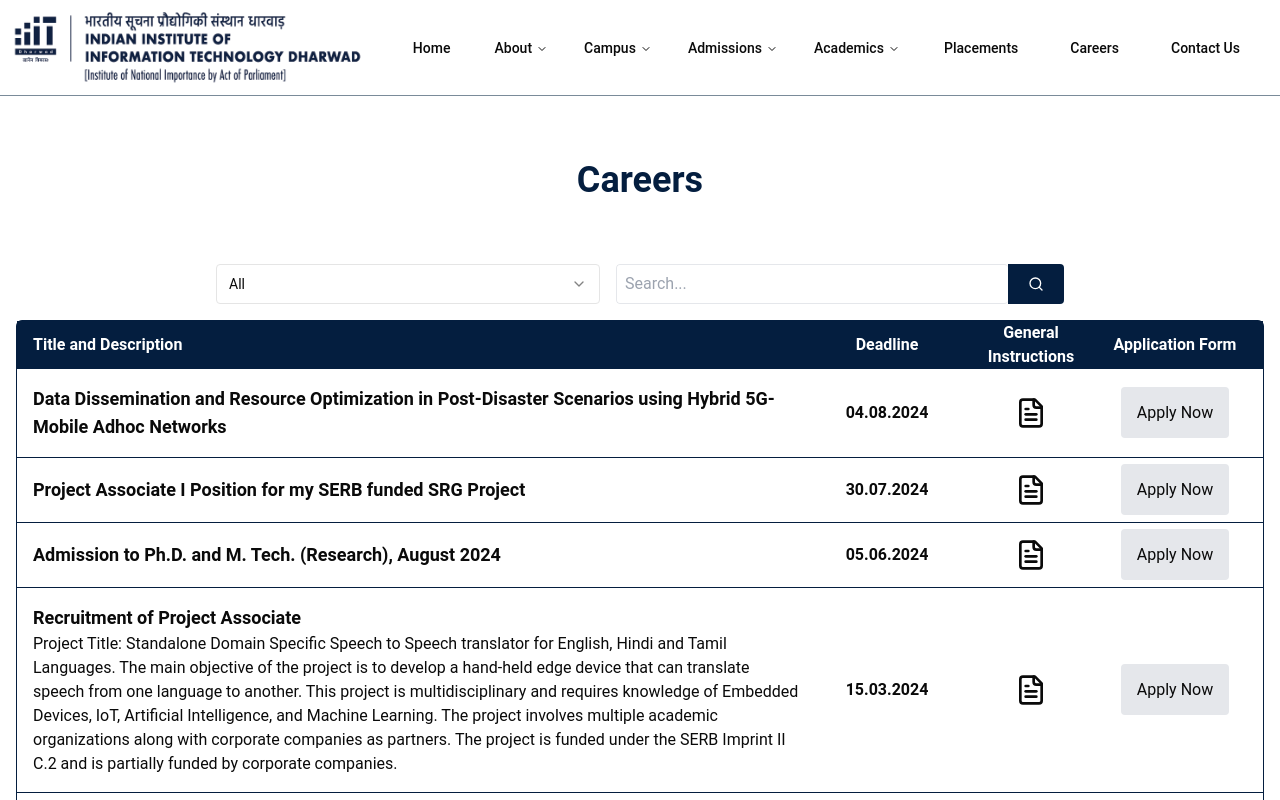
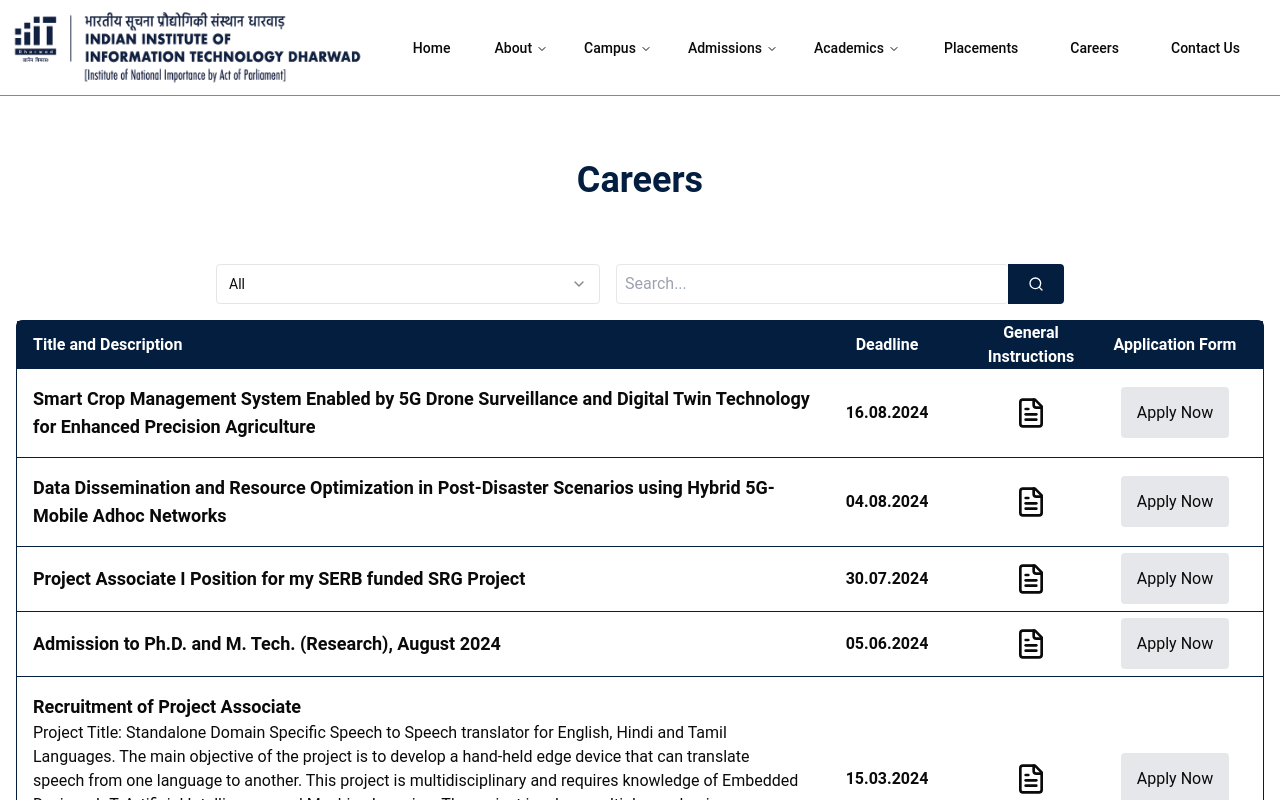
Before and after one commit to Velocity-IIITDWD/iiitdwd.ac.in, a Next.js app: page /careers in a window 1280 px wide. Shown: the top 800 px of the page. Built offline with nearby package versions, Linux system fonts and the light colour scheme.

Commit message:
data(careers): Add new entry

```diff
--- a/data/jobs.ts
+++ b/data/jobs.ts
@@ -9,6 +9,15 @@ export type Jobs = {
 };
 
 export const jobsData: Jobs[] = [
+  {
+    "title": "Smart Crop Management System Enabled by 5G Drone Surveillance and Digital Twin Technology for Enhanced Precision Agriculture",
+    "category": "staff",
+    "details": ``,
+    "lastDate": "16.08.2024",
+    "generalInstructions": "/docs/Advertisement for the Recruitment of Multiple Research Positions.pdf",
+    "application": "https://forms.gle/xNcQ9y6PX92gJyK99",
+    "extraInfo": []
+  },
   {
     "title": "Data Dissemination and Resource Optimization in Post-Disaster Scenarios using Hybrid 5G-Mobile Adhoc Networks",
     "category": "staff",
```
